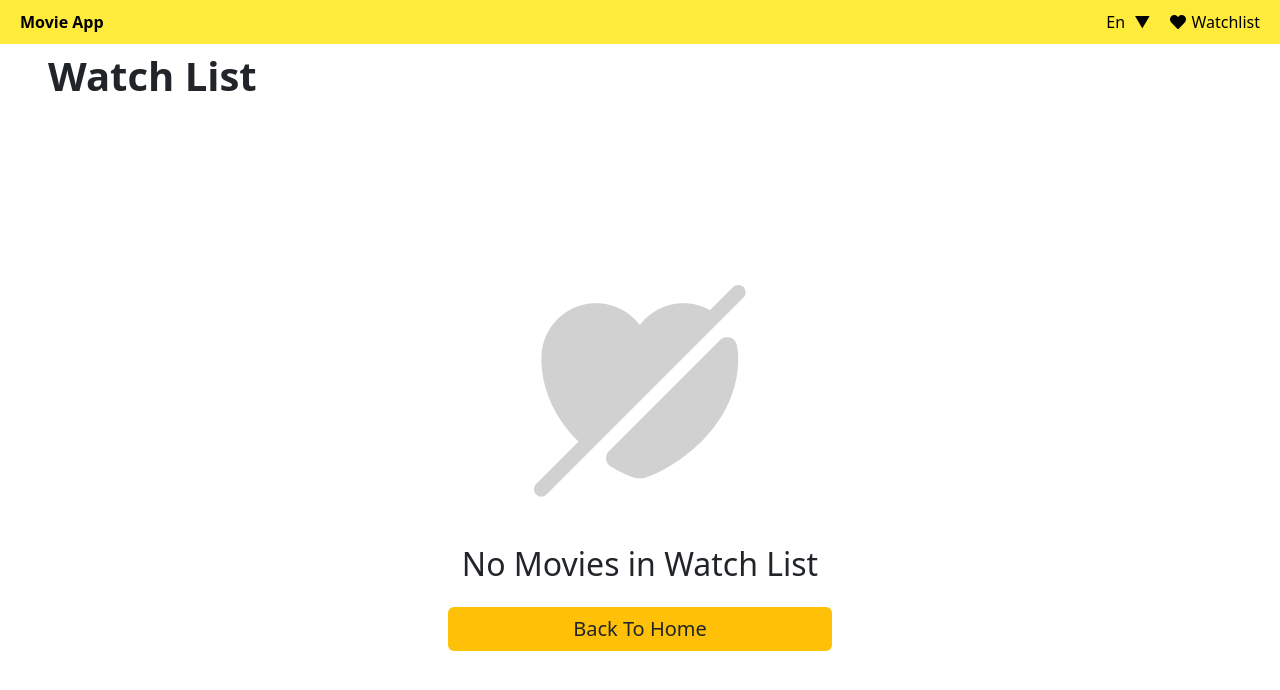
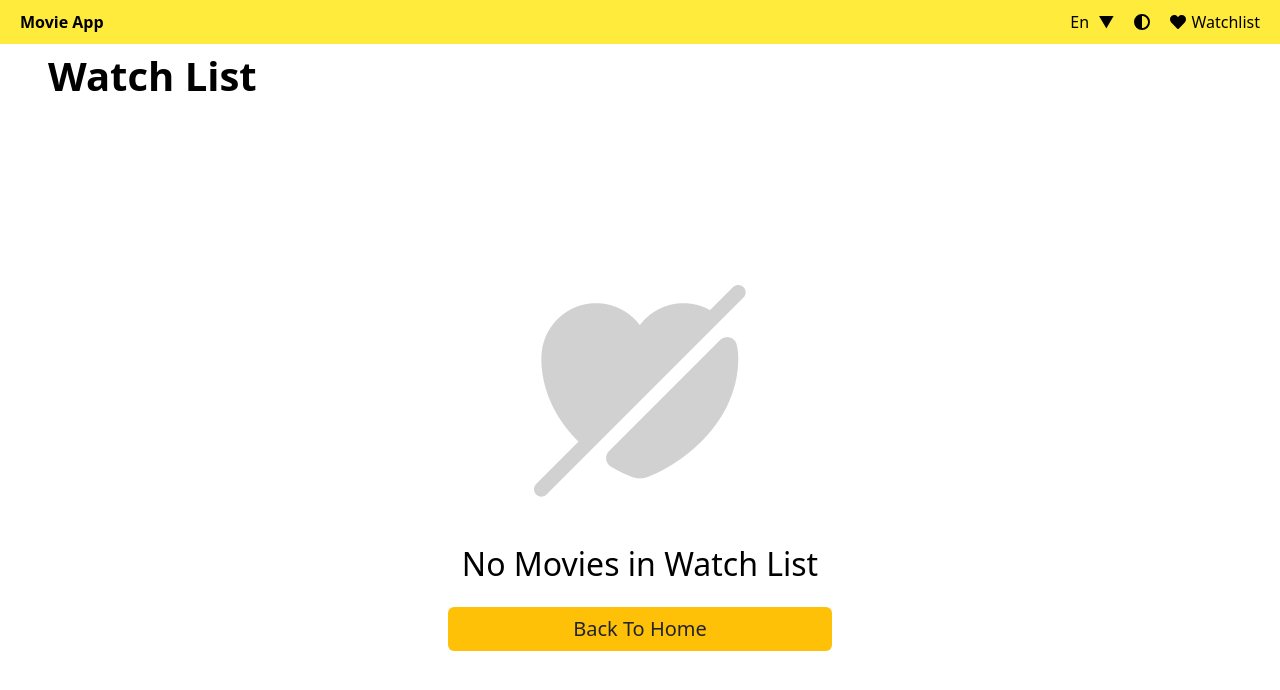
Before and after one commit to omaralex-max/React-Project2, a React (Create React App) app: page /favorites in a window 1280 px wide. Shown: the top 690 px of the page. Built offline with nearby package versions, Linux system fonts and the light colour scheme.

Commit message:
applying Dark Mode

```diff
--- a/src/App.js
+++ b/src/App.js
@@ -1,13 +1,27 @@
 import Routes from "./Routes/Routes"
-import React from "react"
+import React, { useState, useEffect } from 'react';
 import Store from "./Store/Store";
 import { Provider } from "react-redux";
+import Navbar from './Components/Navbar/Navbar';
+import "./Components/Darkmode/Darkmode.css"
+
 export default function App() {
+  const [darkMode, setDarkMode] = useState(false);
+
+  useEffect(() => {
+    document.body.className = darkMode ? 'dark-mode' : 'light-mode';
+  }, [darkMode]);
+
+
   return(
     <>
+
+     <Navbar darkMode={darkMode} setDarkMode={setDarkMode} />
     <Provider store={Store}>
     <Routes/>
     </Provider>
+
     </>
+
   )
 }
--- /dev/null
+++ b/src/Components/Darkmode/Darkmode.css
@@ -0,0 +1,17 @@
+body.dark-mode {
+    background-color: #121212;
+    color:white;
+    transition: background-color 0.3s, color 0.3s;
+  }
+section.dark-mode{
+    background-color: #121212;
+
+    transition: background-color 0.3s, color 0.3s;
+
+}
+
+  body.light-mode {
+    background-color: #ffffff;
+    color: #000000;
+    transition: background-color 0.3s, color 0.3s;
+  }
--- a/src/Components/FavoritesMovieCard/FavoritesMovieCard.jsx
+++ b/src/Components/FavoritesMovieCard/FavoritesMovieCard.jsx
@@ -81,7 +81,8 @@ const favoriteCardStyle = {
 
 const imageStyle = {
   width: "40%",
-  height: "95%",
+  height: "90%",
+  marginTop:"10px",
   borderRadius: "15px",
 };
 
--- a/src/Components/Navbar/Navbar.js
+++ b/src/Components/Navbar/Navbar.js
@@ -2,8 +2,11 @@ import React from "react";
 import { FaHeart } from "react-icons/fa";
 import Favorites from "../../pages/Favorites/Favorites";
 import { useNavigate } from "react-router-dom";
+import { FontAwesomeIcon } from '@fortawesome/react-fontawesome';
+import { faCircleHalfStroke } from '@fortawesome/free-solid-svg-icons';
 
-function Navbar() {
+
+function Navbar({ darkMode, setDarkMode }) {
   const navigate=useNavigate()
   const navigateToFavoritesPage=()=>{
     navigate("Favorites")
@@ -11,6 +14,11 @@ function Navbar() {
   const navigateToHomePage=()=>{
     navigate("/")
   }
+
+
+  const toggleDarkMode = () => {
+    setDarkMode(prevMode => !prevMode);
+  };
   return (
     <nav style={navStyle}>
       <div style={leftSectionStyle}>
@@ -20,6 +28,10 @@ function Navbar() {
         <span style={languageStyle}>
           En <span style={dropdownArrowStyle}>▼</span>
         </span>
+        <span style={languageStyle} onClick={toggleDarkMode}>
+          <FontAwesomeIcon icon={faCircleHalfStroke} />
+        </span>
+
         <div style={watchlistStyle}>
           <FaHeart style={heartIconStyle} onClick={navigateToFavoritesPage} />
           <span onClick={navigateToFavoritesPage} >Watchlist</span>
--- a/src/Routes/Routes.jsx
+++ b/src/Routes/Routes.jsx
@@ -10,11 +10,11 @@ export default function AppRoute() {
   return (
     <Suspense fallback={<h1>Loading...</h1>}>
       <Routes>
-        <Route path="/" element={<HomePageLayout/>}>
+
             <Route path="/" element={<HomePage />} />
             <Route path="favorites" element={<Favorites />} />
             <Route path="movie/:id" element={<MovieDescription />} />
-        </Route>
+
       </Routes>
 
     </Suspense>
--- a/src/pages/FavoritesMovieCard/FavoritesMovieCard.jsx
+++ b/src/pages/FavoritesMovieCard/FavoritesMovieCard.jsx
@@ -81,7 +81,7 @@ const favoriteCardStyle = {
 
 const imageStyle = {
   width: "40%",
-  height: "95%",
+  height: "90%",
   borderRadius: "15px",
 };
 
```
